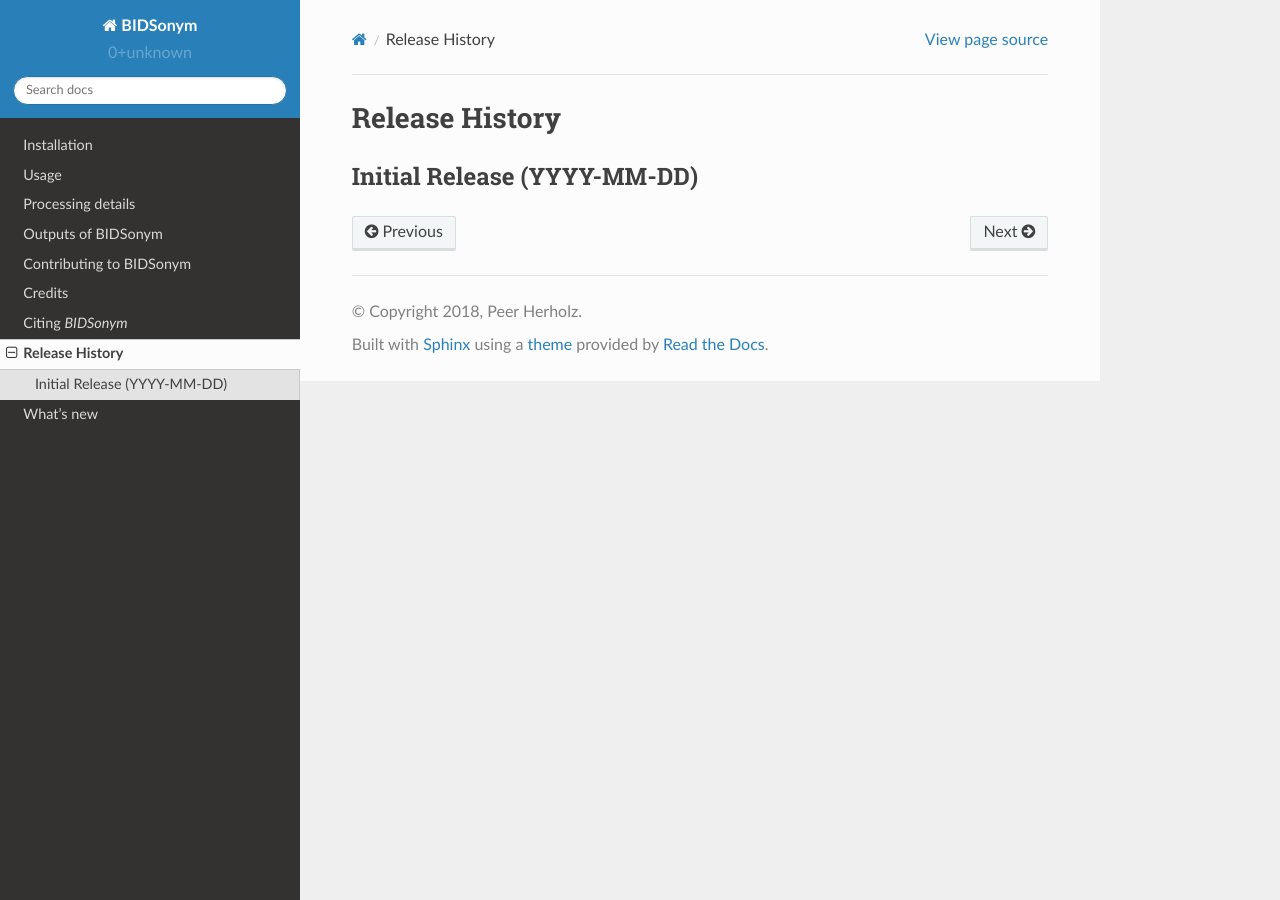
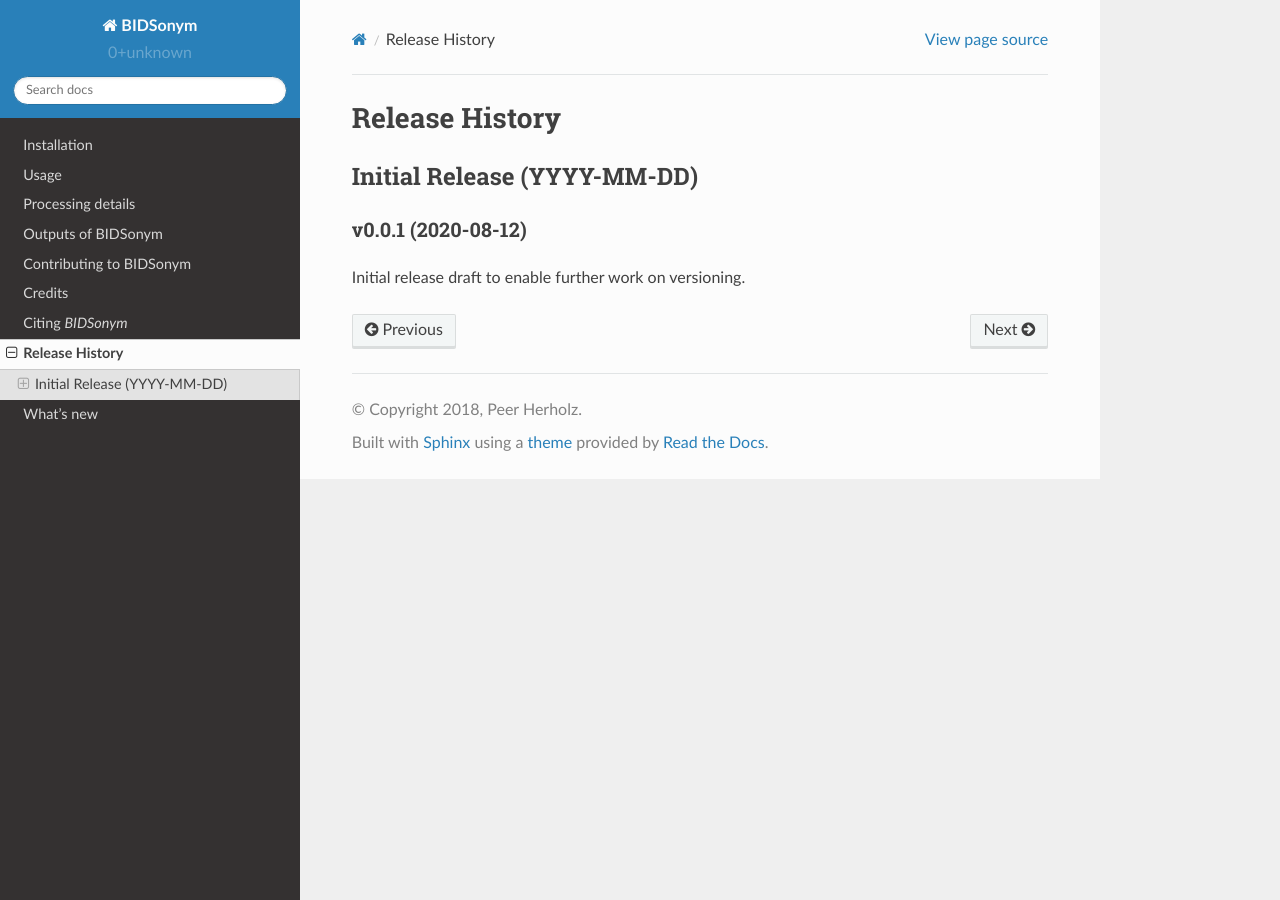
Before and after one commit to PeerHerholz/BIDSonym, a Sphinx documentation site: the page built from docs/source/release-history.rst, in a window 1280 px wide. Built offline with Sphinx 7.4.7 and the Read the Docs theme 2.0.0, drawn with Linux system fonts in a browser that asks for light colours.

Commit message:
test initial release draft

```diff
--- a/docs/source/release-history.rst
+++ b/docs/source/release-history.rst
@@ -4,3 +4,8 @@
 
 Initial Release (YYYY-MM-DD)
 ----------------------------
+
+v0.0.1 (2020-08-12)
+===================
+
+Initial release draft to enable further work on versioning.
```
Also changed, not shown: bidsonym/__init__.py (+0 -7 lines), 1 other file.
